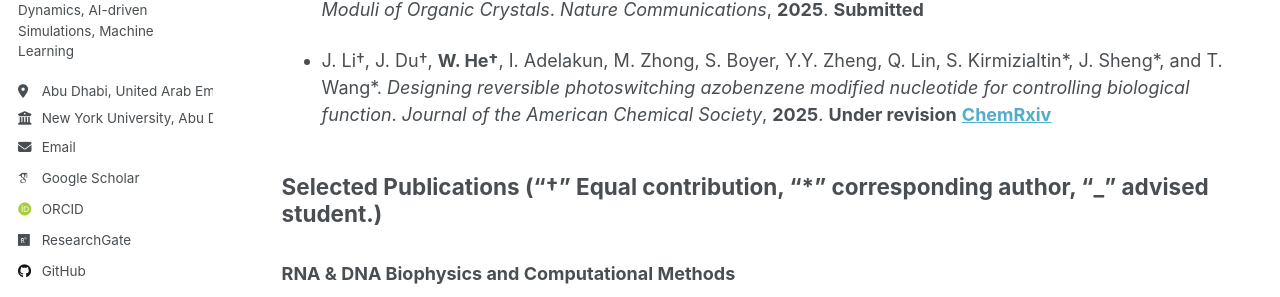
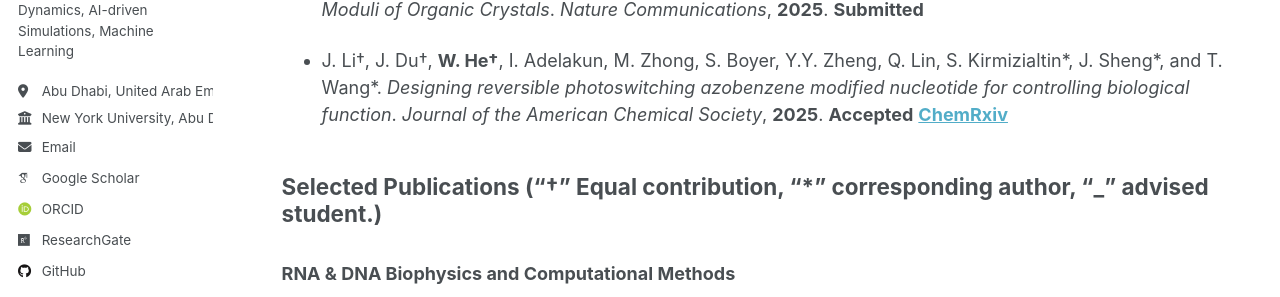
Before and after one commit to Warrenheww/warrenheww.github.io, a Jekyll site: the page built from _pages/publications.md, in a window 1280 px wide and 900 px high. Shown: the part 275-572 px from the top of the window. Built offline with Jekyll 4.4.1, drawn with Linux system fonts in a browser that asks for light colours; some web fonts are replaced.

Commit message:
Update publications.md

```diff
--- a/_pages/publications.md
+++ b/_pages/publications.md
@@ -9,7 +9,7 @@ author_profile: true
 
 - <ins>S.M. Elgengehi</ins>, D.P. Karothu\*, **W. He**, R. Paul, S. Kirmizialtin\*, and P. Naumov\*. *Accurate Prediction of Young’s Moduli of Organic Crystals*. *Nature Communications*, **2025**. **Submitted**
 
-- J. Li†, J. Du†, **W. He†**, I. Adelakun, M. Zhong, S. Boyer, Y.Y. Zheng, Q. Lin, S. Kirmizialtin\*, J. Sheng\*, and T. Wang\*. *Designing reversible photoswitching azobenzene modified nucleotide for controlling biological function*. *Journal of the American Chemical Society*, **2025**. **Under revision** **[ChemRxiv](https://chemrxiv.org/engage/chemrxiv/article-details/67a125dd81d2151a0212bcc4)**
+- J. Li†, J. Du†, **W. He†**, I. Adelakun, M. Zhong, S. Boyer, Y.Y. Zheng, Q. Lin, S. Kirmizialtin\*, J. Sheng\*, and T. Wang\*. *Designing reversible photoswitching azobenzene modified nucleotide for controlling biological function*. *Journal of the American Chemical Society*, **2025**. **Accepted** **[ChemRxiv](https://chemrxiv.org/engage/chemrxiv/article-details/67a125dd81d2151a0212bcc4)**
 
 ## Selected Publications ("†" Equal contribution, "*" corresponding author, “_” advised student.)
 
```
